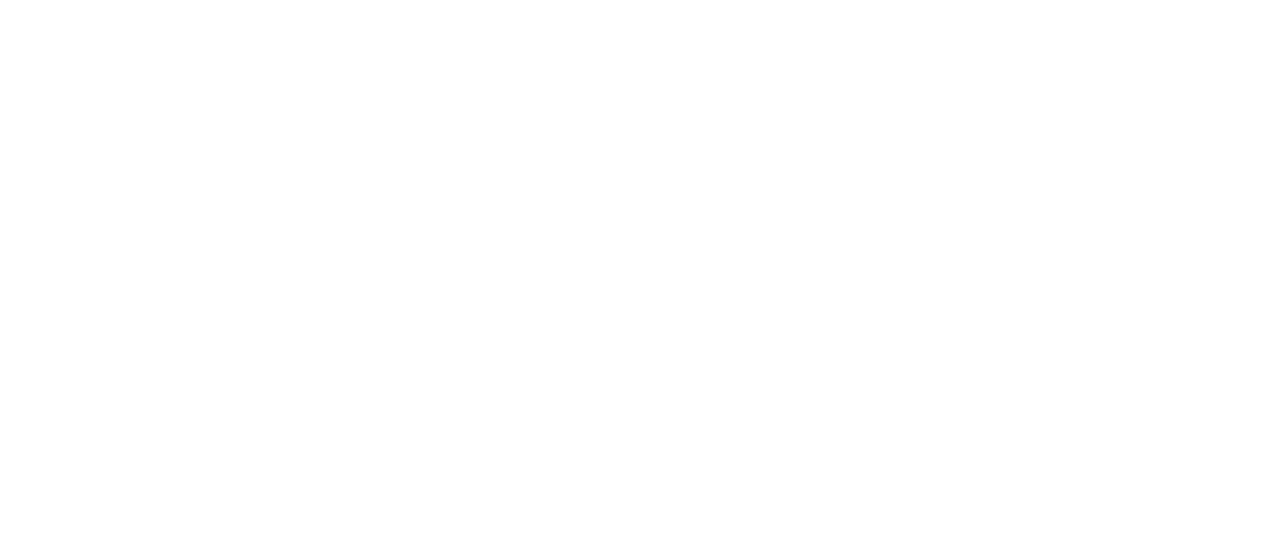
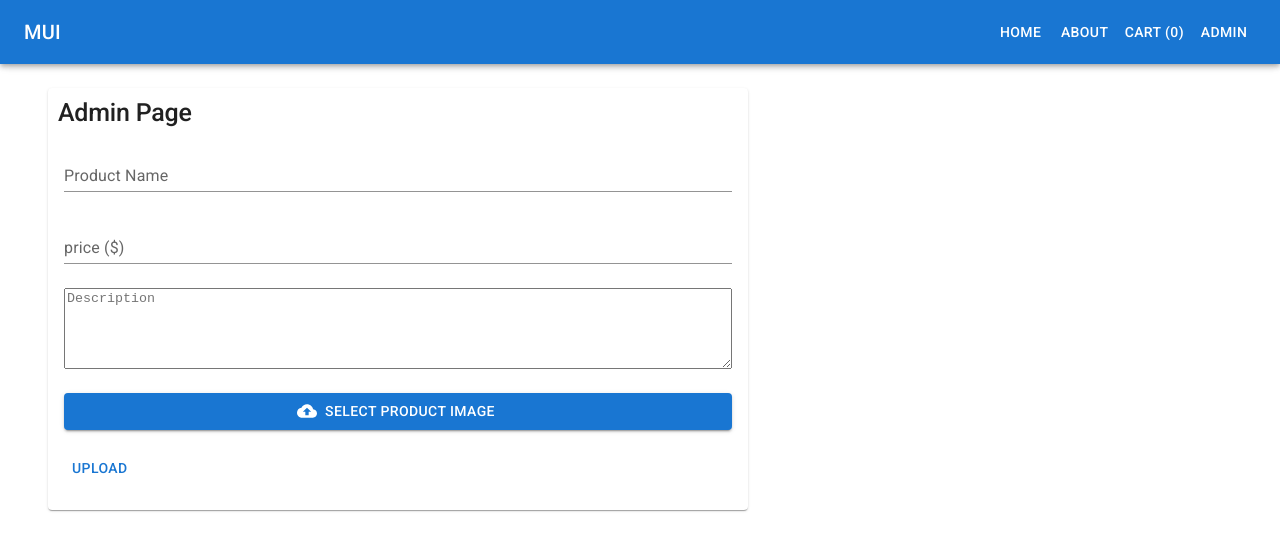
Before and after one commit to goblintown-logncoding/market-place-kdw, a React (Vite) app: page /admin in a window 1280 px wide. Before the commit this address had no page. Shown: the top 550 px of the page. Built offline with nearby package versions, Linux system fonts and the light colour scheme.

Commit message:
2024-10-20

```diff
--- a/src/Router.jsx
+++ b/src/Router.jsx
@@ -4,6 +4,7 @@
 import ShoppingCart from './pages/ShoppingCart';
 import MyAppBar from './components/MyAppBar';
 import ProductDetail from './pages/ProductDetailPage';
+import Admin from './pages/Admin';
 
 const Router = () => {
   return (
@@ -12,6 +13,7 @@
         <Route path="/" element={<MyAppBar />}>
           <Route index element={<Home />} />
           <Route path="about" element={<About />} />
+          <Route path="admin" element={<Admin />} />
           <Route path="shopping-cart" element={<ShoppingCart />} />
           <Route path="product-detail/:id" element={<ProductDetail />} />
         </Route>
--- a/src/components/MyAppBar.jsx
+++ b/src/components/MyAppBar.jsx
@@ -42,6 +42,10 @@
     {
       title: `Cart (${getQuantity()})`,
       to: '/shopping-cart'
+    },
+    {
+      title: `Admin`,
+      to: '/admin'
     }
   ];
 
--- /dev/null
+++ b/src/pages/Admin.jsx
@@ -0,0 +1,91 @@
+import {
+  Box,
+  Button,
+  Card,
+  CardActionArea,
+  CardContent,
+  Container,
+  Stack,
+  styled,
+  TextareaAutosize,
+  TextField,
+  Typography
+} from '@mui/material';
+import CloudUploadIcon from '@mui/icons-material/CloudUpload';
+import { useRef } from 'react';
+
+const VisuallyHiddenInput = styled('input')({
+  clip: 'rect(0 0 0 0)',
+  clipPath: 'inset(50%)',
+  height: 1,
+  overflow: 'hidden',
+  position: 'absolute',
+  bottom: 0,
+  left: 0,
+  whiteSpace: 'nowrap',
+  width: 1
+});
+
+const Admin = () => {
+  const productNameRef = useRef();
+  const priceRef = useRef();
+  const descriptionRef = useRef();
+
+  return (
+    <Container>
+      <Card sx={{ minWidth: '700px' }}>
+        <CardActionArea>
+          <Box marginTop="10px" marginLeft="10px">
+            <Typography variant="h2" fontSize="25px" fontWeight="500">
+              Admin Page
+            </Typography>
+          </Box>
+        </CardActionArea>
+        <CardContent sx={{ width: '100%' }}>
+          <Stack gap={3}>
+            <TextField
+              id="filled-basic"
+              label="Product Name"
+              variant="standard"
+              inputRef={productNameRef}
+            />
+            <TextField id="filled-basic" label="price ($)" variant="standard" inputRef={priceRef} />
+            <TextareaAutosize
+              aria-label="Description"
+              placeholder="Description"
+              minRows={5}
+              ref={descriptionRef}
+            />
+            <Button
+              component="label"
+              role={undefined}
+              variant="contained"
+              tabIndex={-1}
+              startIcon={<CloudUploadIcon />}
+            >
+              Select Product Image
+              <VisuallyHiddenInput
+                type="file"
+                onChange={(event) => console.log(event.target.files)}
+                multiple
+              />
+            </Button>
+          </Stack>
+          <Box marginTop="20px">
+            <Button
+              onClick={() => {
+                console.log(productNameRef.current.value);
+                console.log(priceRef.current.value);
+                console.log(descriptionRef.current.value);
+              }}
+            >
+              Upload
+            </Button>
+          </Box>
+        </CardContent>
+      </Card>
+    </Container>
+  );
+};
+
+export default Admin;
```
